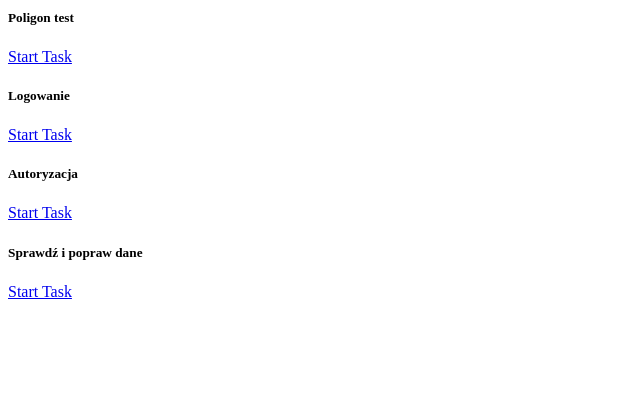
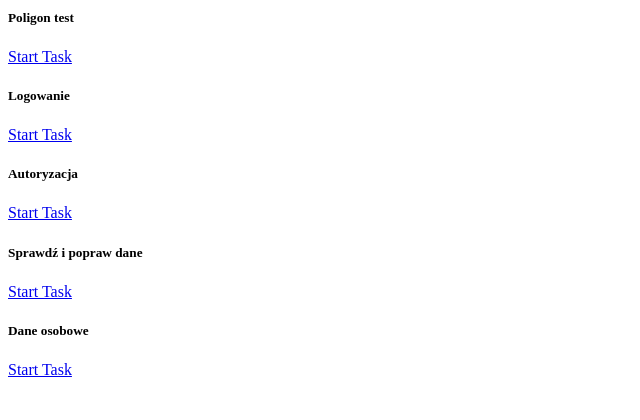
Before and after one commit to JanMadon/AssistantAI, a Symfony app: template templates/aiDevs3/aidev3_prework_base.html.twig in a window 1280 px wide. Shown: the part 470-890 px from the top of the page, without its empty margins (0-640 px from the left). Before the commit the page ends 769 px from the top, so only its background shows below. Run offline with Twig, Linux system fonts and the light colour scheme; the template is opened without the code that fills it, so the values that code supplies are empty; some libraries are stand-ins or nearby versions.

Commit message:
Aidev3 solving personalData task

```diff
--- a/config/services.yaml
+++ b/config/services.yaml
@@ -18,6 +18,7 @@ parameters:
         S1E1_LOGIN: '%env(S1E1_LOGIN)%'
         S1E2_AUTH: '%env(S1E2_AUTH)%'
         S1E3_CHECK_DATA: '%env(S1E3_CHECK_DATA)%'
+        S1E5_PERSONAL_DATA: '%env(S1E5_PERSONAL_DATA)%'
 
 
 
--- a/src/Controller/AiDevs3/AiDevsController.php
+++ b/src/Controller/AiDevs3/AiDevsController.php
@@ -59,6 +59,10 @@ class AiDevsController extends AbstractController
                 $data['rawData'] = $this->aiDevsService->checkAndImprovedData();
                 break;
 
+            case 'personalData':
+                $data['rawData'] = $this->aiDevsService->hidePersonalData();
+                break;
+
             default:
 
         }
--- a/templates/aiDevs3/aidev3_prework_base.html.twig
+++ b/templates/aiDevs3/aidev3_prework_base.html.twig
@@ -37,6 +37,14 @@
                 </div>
             </div>
         </div>
+        <div class="col-2 m-1">
+            <div class="card">
+                <div class="card-body">
+                    <h5 class="card-title">Dane osobowe</h5>
+                    <a href="?task=personalData" class="btn btn-primary">Start Task</a>
+                </div>
+            </div>
+        </div>
     </div>
     <div class="row mx-5">
         {% if result ?? null %}
@@ -65,7 +73,7 @@
         {% endif %}
     </div>
     <pre>
-        {{ dump(rawData) }}
+{#        {{ dump(rawData) }}#}
     </pre>
 
 {% endblock %}
```
Also changed, not shown: src/Service/Aidev3/AiDev3PreWorkService.php (+17 -0 lines).
